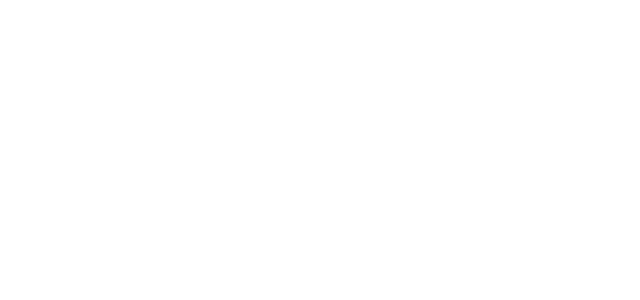
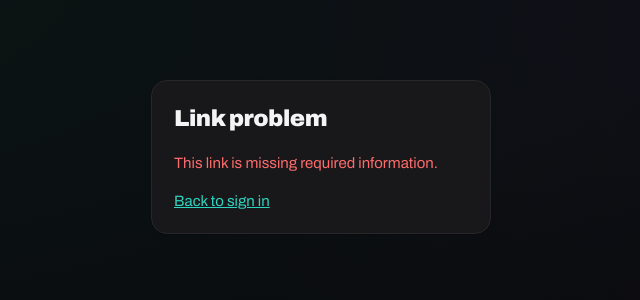
Before and after one commit to kelseyfagan90work/retail-audit-app, a Next.js app: page /auth/confirm in a window 1280 px wide. Before the commit this address had no page. Shown: the top 300 px of the page, without its empty margins (319-959 px from the left). Built offline with nearby package versions, Linux system fonts and the light colour scheme.

Commit message:
Email Auth

```diff
--- /dev/null
+++ b/app/auth/confirm/page.jsx
@@ -0,0 +1,63 @@
+'use client';
+
+import { Suspense, useState } from 'react';
+import { useRouter, useSearchParams } from 'next/navigation';
+import { createClient } from '@/lib/supabase/client';
+
+function ConfirmInner() {
+  const params = useSearchParams();
+  const router = useRouter();
+  const [error, setError] = useState(null);
+  const [busy, setBusy] = useState(false);
+
+  const tokenHash = params.get('token_hash');
+  const type = params.get('type') || 'invite';
+
+  async function confirm() {
+    setBusy(true);
+    setError(null);
+    try {
+      const supabase = createClient();
+      const { error } = await supabase.auth.verifyOtp({ token_hash: tokenHash, type });
+      if (error) throw error;
+      router.push('/set-password');
+    } catch (e) {
+      setError(e.message || 'This link is invalid or has expired.');
+    } finally {
+      setBusy(false);
+    }
+  }
+
+  if (!tokenHash) {
+    return (
+      <div className="card">
+        <h1>Link problem</h1>
+        <p style={{ color: 'var(--rejected)' }}>This link is missing required information.</p>
+        <a href="/login">Back to sign in</a>
+      </div>
+    );
+  }
+
+  return (
+    <div className="card">
+      <h1>{type === 'recovery' ? 'Reset your password' : "You're invited"}</h1>
+      <p style={{ color: 'var(--ink-soft)' }}>Click below to continue.</p>
+      {error && (
+        <div style={{ color: 'var(--rejected)', marginBottom: 12 }}>
+          {error}<br /><a href="/login">Back to sign in</a>
+        </div>
+      )}
+      {!error && <button className="primary" onClick={confirm} disabled={busy}>{busy ? 'Confirming...' : 'Continue'}</button>}
+    </div>
+  );
+}
+
+export default function ConfirmPage() {
+  return (
+    <div className="auth-shell">
+      <Suspense fallback={<div className="card">Loading...</div>}>
+        <ConfirmInner />
+      </Suspense>
+    </div>
+  );
+}
```
